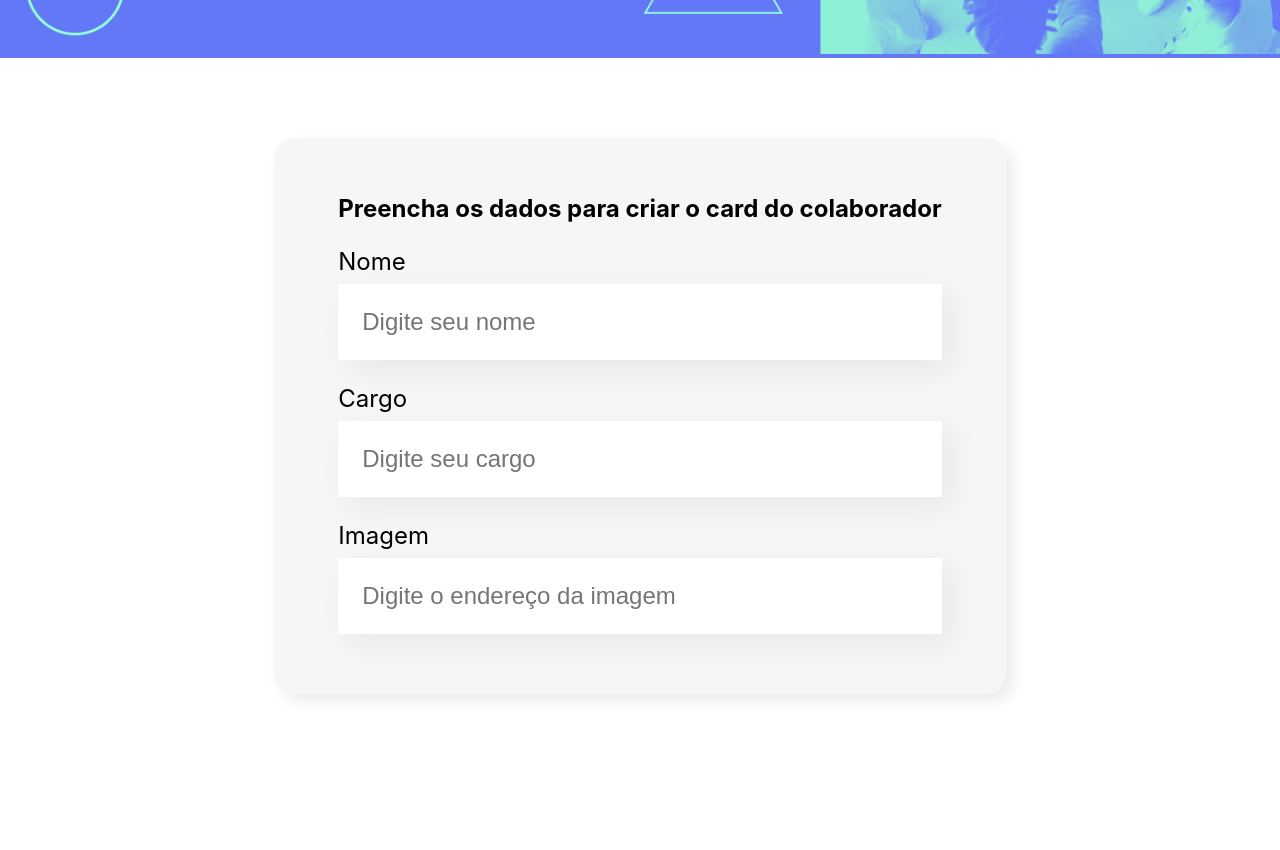
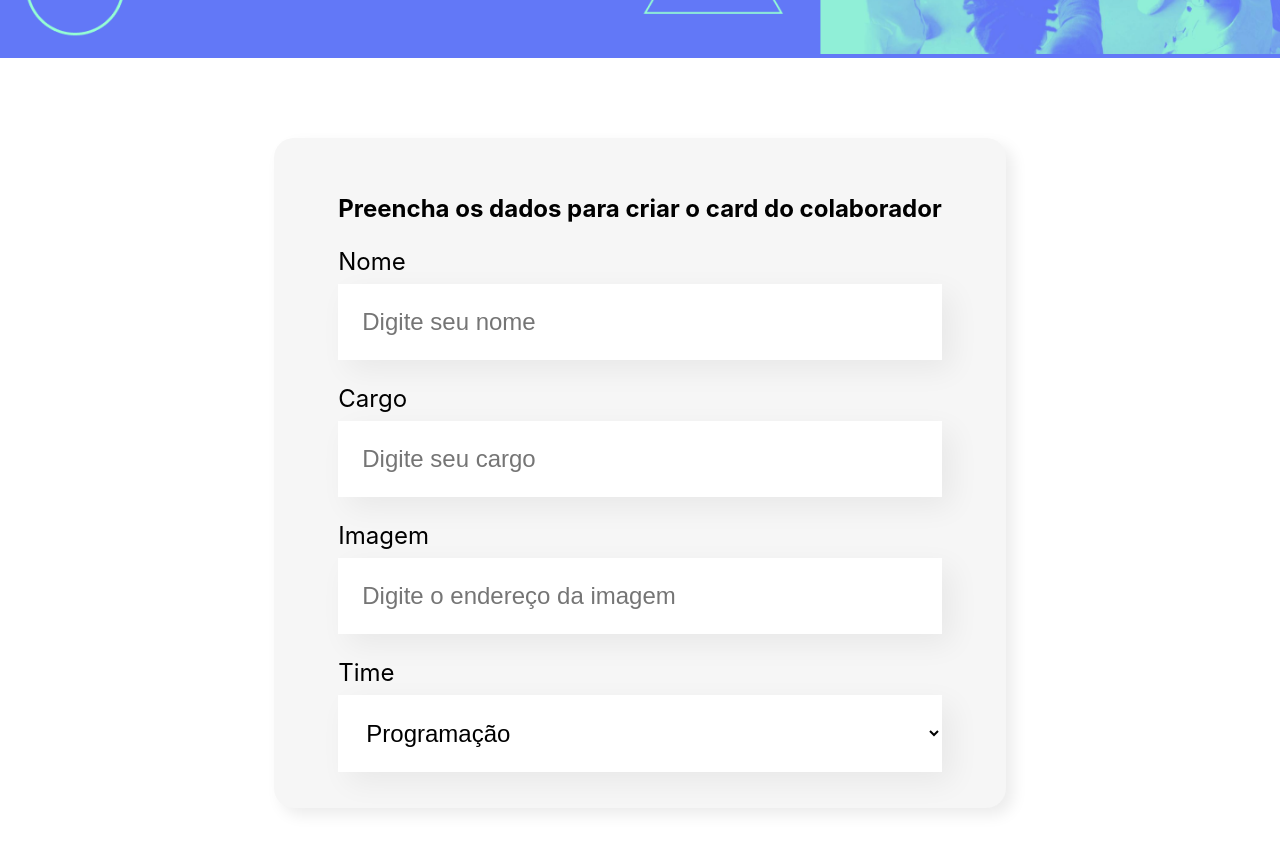
Before and after one commit to hbauhvagner/organo, a React (Create React App) app: page / in a window 1280 px wide. Shown: the part 440-1290 px from the top of the page. Before the commit the page ends 1214 px from the top, so only its background shows below. Built offline with nearby package versions, Linux system fonts and the light colour scheme.

Commit message:
Lista dos times

```diff
--- a/src/App.js
+++ b/src/App.js
@@ -1,11 +1,11 @@
 import Banner from './components/Banner';
-import Formulario from './components/Formulario';
+import Form from './components/Form';
 
 function App() {
   return (
     <div className="App">
       <Banner />
-      <Formulario />
+      <Form />
     </div>
   );
 }
--- /dev/null
+++ b/src/components/DropdownList/index.js
@@ -0,0 +1,16 @@
+import './style.css'
+
+const DropdownList = (props) => {
+    return (
+        <div className='dropdown-list'>
+            <label>{props.label}</label>
+            <select>
+                {props.itens.map(item => {
+                    return <option key={item}>{item}</option>
+                })}
+            </select>
+        </div>
+    )
+}
+
+export default DropdownList
--- /dev/null
+++ b/src/components/DropdownList/style.css
@@ -0,0 +1,15 @@
+.dropdown-list label {
+    display: block;
+    margin-bottom: 8px;
+    font-size: 24px;
+}
+
+.dropdown-list select {
+    background-color: #fff;
+    box-shadow: 10px 10px 30px rgba(0, 0, 0, 0.06);
+    width: 100%;
+    border: none;
+    font-size: 24px;
+    padding: 24px;
+    box-sizing: border-box;
+}
--- a/src/components/Formulario/index.js
+++ b/src/components/Form/index.js
@@ -1,18 +1,30 @@
+import DropdownList from '../DropdownList'
 import TextField from '../TextField'
 import './style.css'
 
-const Formulario = () => {
+const Form = () => {
+    const times = [
+        'Programação',
+        'Front-End',
+        'Data Science',
+        'Devops',
+        'UX e Design',
+        'Mobile',
+        'Inovação e Gestão'
+    ]
+
     return (
-        <section className='formulario'>
+        <section className='form'>
             <form>
                 <h2>Preencha os dados para criar o card do colaborador</h2>
 
                 <TextField label="Nome" placeholder="Digite seu nome" />
                 <TextField label="Cargo" placeholder="Digite seu cargo" />
                 <TextField label="Imagem" placeholder="Digite o endereço da imagem" />
+                <DropdownList label='Time' itens={times} />
             </form>
         </section>
     )
 }
 
-export default Formulario
+export default Form
--- a/src/components/Formulario/style.css
+++ b/src/components/Form/style.css
@@ -1,10 +1,10 @@
-.formulario {
+.form {
     display: flex;
     justify-content: center;
     margin: 80px 0;
 }
 
-.formulario form {
+.form form {
     max-width: 80%;
     background-color: #F6F6F6;
     border-radius: 20px;
```
